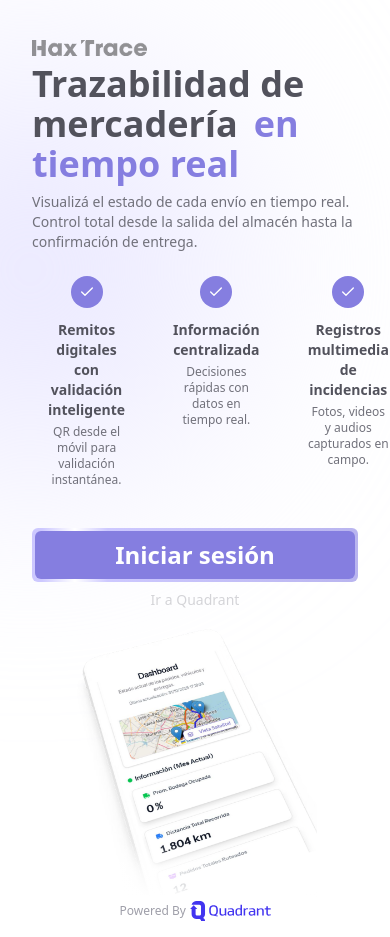
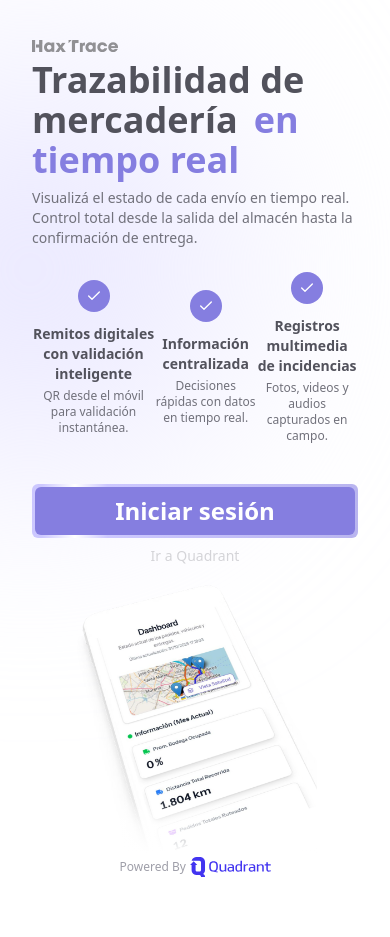
Before and after one commit to braguilera/haxtrace_landing, a React (Vite) app: page / in a window 390 px wide. After the commit the page ends 893 px from the top, so only its background shows below. Built offline with nearby package versions, Linux system fonts and the light colour scheme.

Commit message:
correccion en imagenes del mobile

```diff
--- a/src/components/Feature.jsx
+++ b/src/components/Feature.jsx
@@ -20,7 +20,7 @@
         <motion.article
             key={index}
             variants={itemVariants}
-            className="text-center px-4 py-4 rounded-md"
+            className="text-center lg:px-4 py-4 rounded-md"
         >
             <Check className="inline-block w-8 h-8 mb-2 bg-primary rounded-full text-white p-2" />
             <h3 className="text-sm lg:text-base font-semibold py-1 text-zinc-600">{title}</h3>
--- a/src/screens/Main.jsx
+++ b/src/screens/Main.jsx
@@ -110,12 +110,12 @@
           variants={containerVariants}
           initial="hidden"
           animate="visible"
-          className='flex flex-col gap-2 lg:w-2/5 w-full z-10'
+          className='flex flex-col gap-2 lg:w-2/4 xl:w-2/5 w-full z-10'
         >
           <motion.img
             src={haxtrace_logo}
             variants={itemVariants}
-            className='h-4 lg:h-5 w-fit'
+            className='h-3 lg:h-5 w-fit'
             alt="HaxTrace Logo"
           />
           <motion.h1
@@ -135,7 +135,7 @@
           </motion.p>
           <motion.article
             variants={containerVariants}
-            className='flex flex-row gap-4'
+            className='flex flex-row items-center justify-center lg:gap-4'
           >
             {features.map((feature, index) => (
               <Feature key={index} title={feature.title} description={feature.description} index={index} />
```
